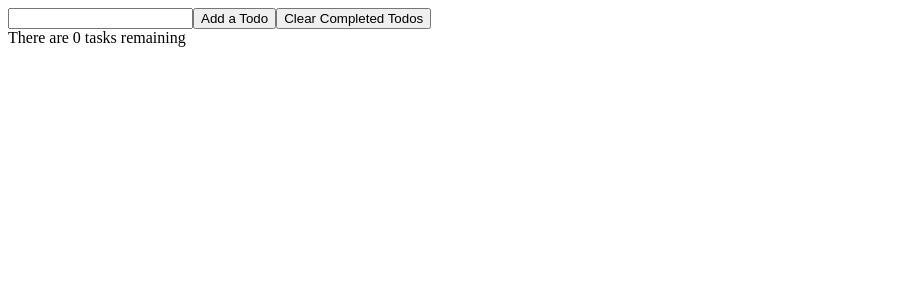
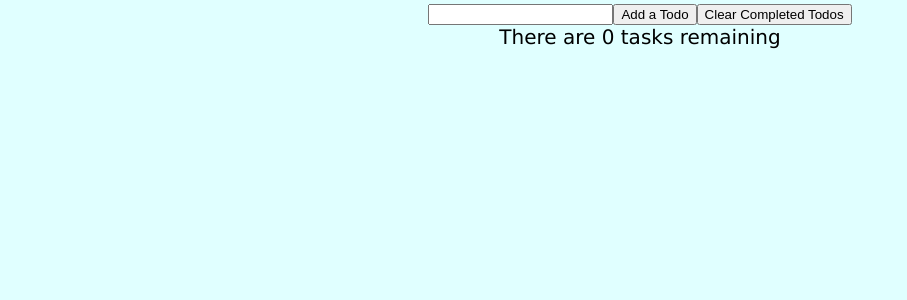
Before and after one commit to rajibmalik/ReactNotesApp, a React (Create React App) app: page / in a window 1280 px wide. Shown: the top 300 px of the page, without its empty margins (0-907 px from the left). Built offline with nearby package versions, Linux system fonts and the light colour scheme.

Commit message:
Added CSS

```diff
--- /dev/null
+++ b/src/index.css
@@ -0,0 +1,9 @@
+body {
+  font-size: 20px;
+  text-align: center;
+  width: 100%;
+  margin: 0 auto;
+  padding: 0px;
+  font-family: 'lucida grande', tahoma, verdana, arial, sans-serif;
+  background-color: lightcyan;
+}
--- a/src/index.js
+++ b/src/index.js
@@ -2,6 +2,8 @@ import React from 'react';
 import ReactDOM from 'react-dom/client';
 import App from './App';
 import reportWebVitals from './reportWebVitals';
+import './index.css';
+
 
 const root = ReactDOM.createRoot(document.getElementById('root'));
 root.render(
```
